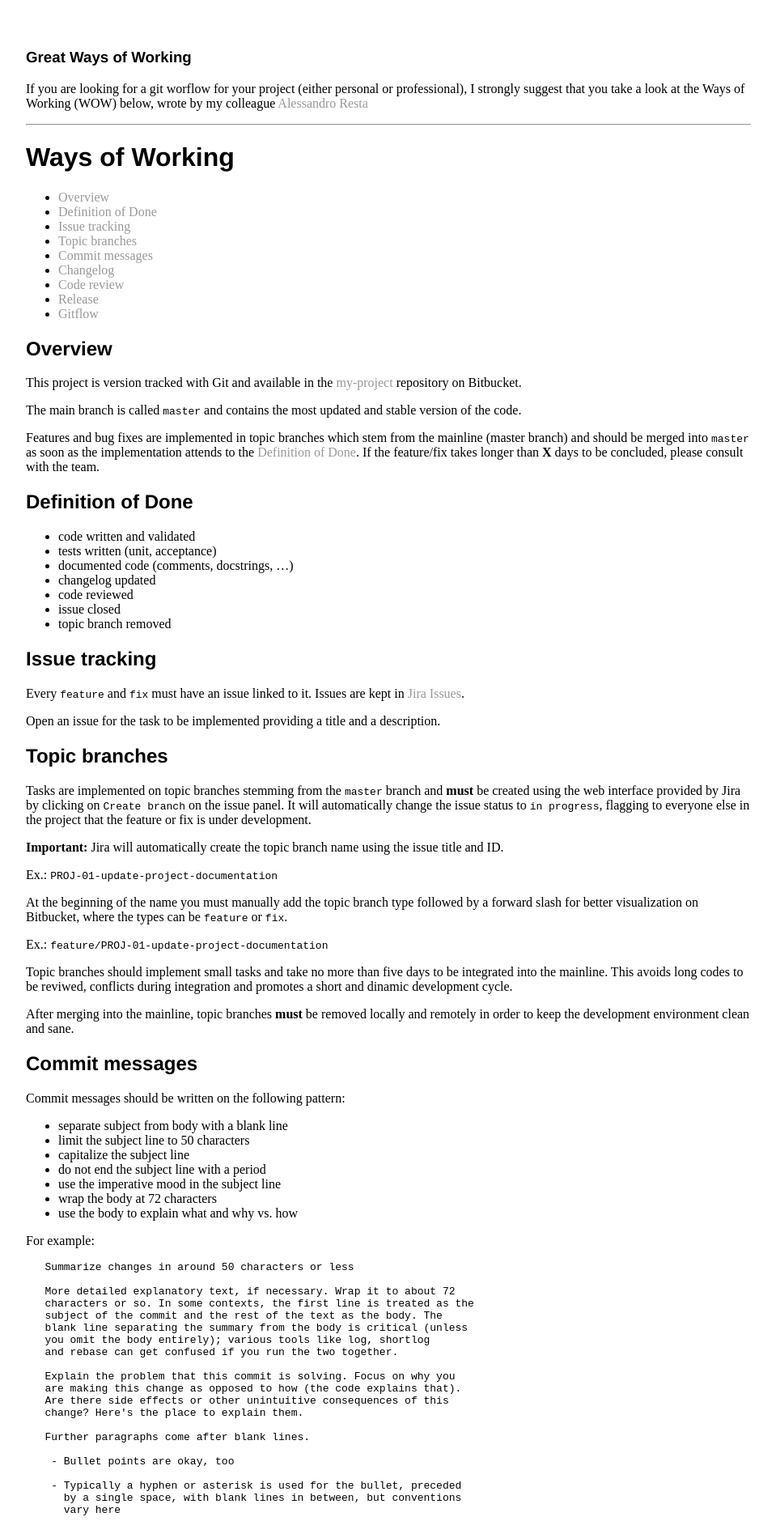
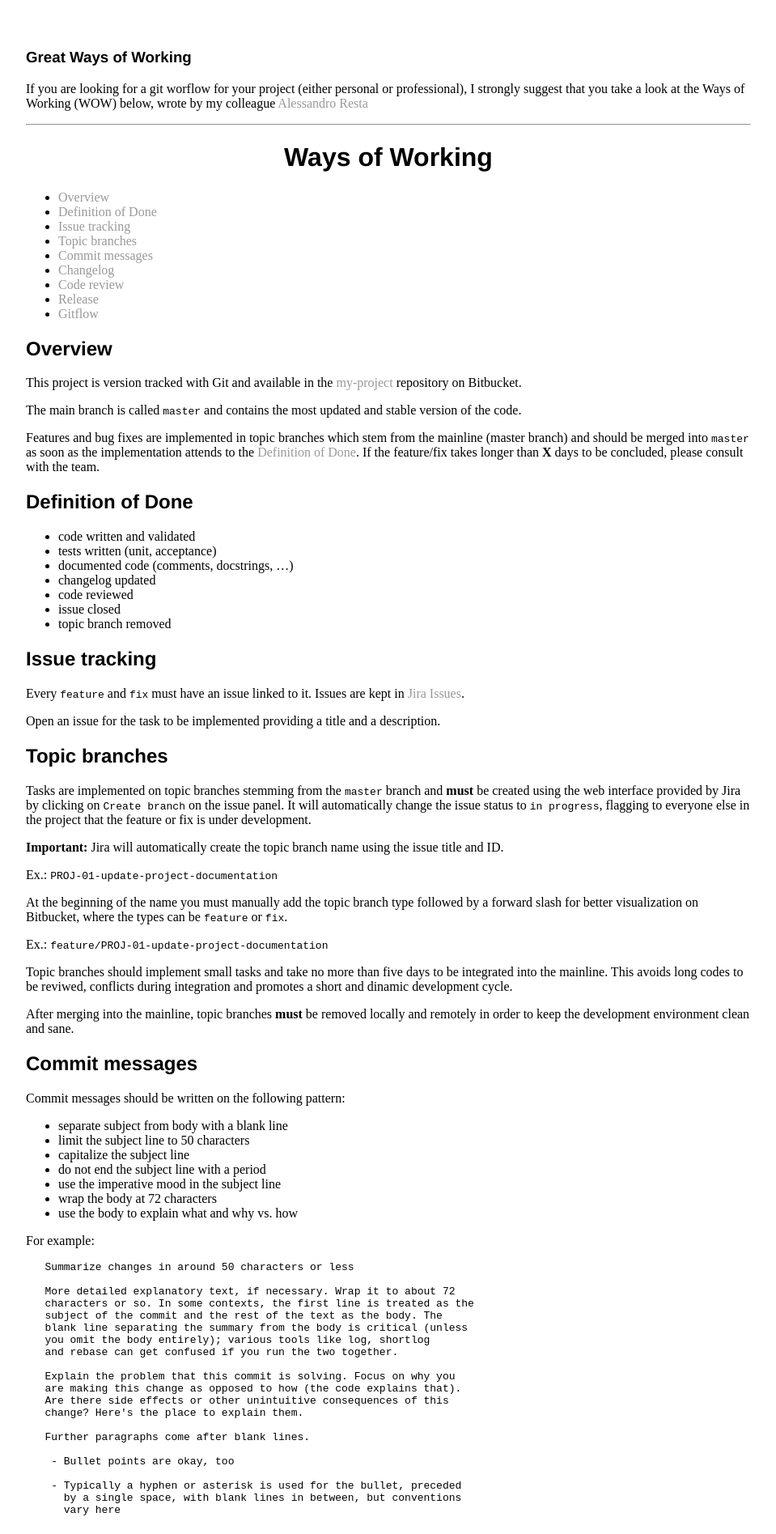
Before and after one commit to fartariatomas/fartariatomas.github.io, a Jekyll site: the page built from _posts/2017-06-08-ways-of-working.md, in a window 1280 px wide. Shown: the top 1895 px of the page at 81% size, without its empty margins (160-1119 px from the left). Built offline with Jekyll 4.4.1, drawn with Linux system fonts in a browser that asks for light colours.

Commit message:
tweak some styling

```diff
--- a/css/main.css
+++ b/css/main.css
@@ -3,7 +3,7 @@ head { text-align: center; }
 body { margin: 60px auto; width: 70%; }
 
 h1, h2, h3, h4 { font-family: 'Helvetica', 'Arial', 'Sans-Serif'; }
-title { text-align: center; }
+h1 { text-align: center; }
 
 nav { text-align: center; }
 nav ul, footer ul { font-size: 1em; font-family: 'Helvetica', 'Arial', 'Sans-Serif'; padding: 0px; list-style: none; font-weight: bold; }
```
Also changed, not shown: index.md (+2 -0 lines).
